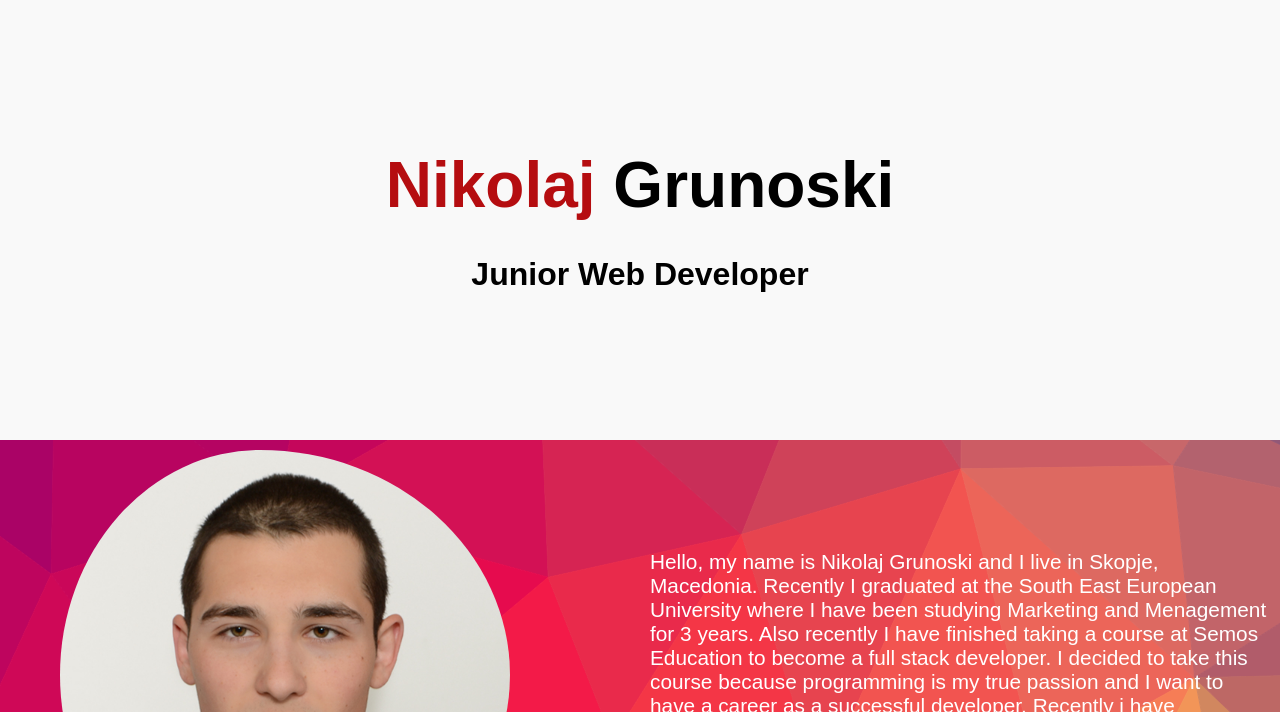
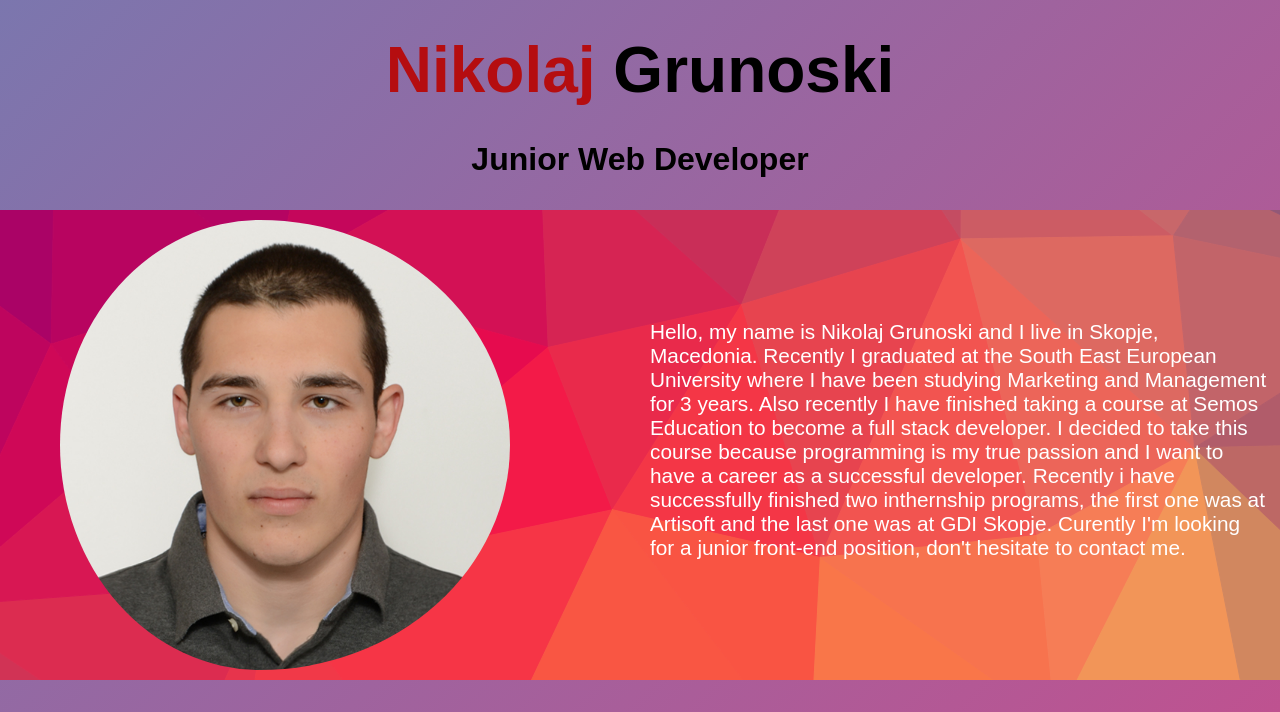
Before and after one commit to NikolajGrunoski/CvProjectPage, a PHP site: page /home.html in a window 1280 px wide. Shown: the top 712 px of the page. Run offline with PHP 8.4, Linux system fonts and the light colour scheme; some libraries are stand-ins or nearby versions; grey boxes are pictures that could not be loaded.

Commit message:
apdejt 3

```diff
--- a/home.html
+++ b/home.html
@@ -9,32 +9,63 @@
     <link href="https://fonts.googleapis.com/css2?family=Oswald:wght@200&display=swap" rel="stylesheet">
     <link rel="stylesheet" href="https://unpkg.com/aos@next/dist/aos.css" />
     <link rel="stylesheet" href="style.css">
-    <title>Document</title>
+    <link rel="shortcut icon" type="image/png" href="./img/ms-icon-70x70.png">
+    <title> Nikolaj Grunoski</title>
 </head>
 
 <body>
     <header class="main-header">
+
         <h1><span>Nikolaj</span> Grunoski</h1>
         <p>Junior Web Developer</p>
     </header>
+
     <main class="container">
+
         <section class="card-first">
             <img src="img/profile.jpg" alt="" class="profile-container">
             <div>
-
                 <p>Hello, my name is Nikolaj Grunoski and I live in Skopje, Macedonia. Recently I graduated at
                     the South East European University where
-                    I have been studying Marketing and Menagement for 3 years.
-                    Also recently I have finished taking a course at Semos Education to become a full stack developer.
+                    I have been studying Marketing and Management for 3 years.
+                    Also recently I have finished taking a course at Semos Education to become a full stack
+                    developer.
                     I decided to take this course because programming is my true passion and I want to have a career
-                    as a successful developer. Recently i have successfully finished two inthernship programs, the first
-                    one was at Artisoft and the last one was at GDI Skopje. Curently I'am looking for a junior
+                    as a successful developer. Recently i have successfully finished two inthernship programs, the
+                    first
+                    one was at Artisoft and the last one was at GDI Skopje. Curently I'm looking for a junior
                     front-end position, don't hesitate to contact me.
 
                 </p>
+            </div>
+        </section>
 
+        <section class="card-fifth" data-aos="fade-left">
+            <img src="img/skills.png" alt="" class="picture-five-container">
+            <div class="skills-container">
+                <h3>Skills</h3><br>
+                <ul>
+                    <span>Open source web platforms and languages</span><br><br>
+                    <li><i class="fas fa-check-circle"></i>JavaScript</li>
+                    <li><i class="fas fa-check-circle"></i>Node.js</li>
+                    <li><i class="fas fa-check-circle"></i>Mongo Db</li>
+                    <li><i class="fas fa-check-circle"></i>HTML5</li>
+                    <li><i class="fas fa-check-circle"></i>CSS3</li>
+                    <li><i class="fas fa-check-circle"></i>React & React Native</li>
+                    <li><i class="fas fa-check-circle"></i>Redux</li>
+
+                </ul>
+                <ul>
+                    <span class="list-two">Dev tools</span><br><br>
+                    <li><i class="fas fa-check-circle"></i>Webpack</li>
+                    <li><i class="fas fa-check-circle"></i>GNU/Linux</li>
+                    <li><i class="fas fa-check-circle"></i>Git</li>
+                    <li><i class="fas fa-check-circle"></i>Vs Code</li>
+                    <li><i class="fas fa-check-circle"></i>Robomongo</li>
+                    <li><i class="fas fa-check-circle"></i>MongoDb Atlas</li>
+                    <li><i class="fas fa-check-circle"></i>Heroku</li>
+                </ul>
             </div>
-
         </section>
 
         <section class="card-second" data-aos="fade-down-right ">
@@ -50,9 +81,8 @@
                     <br>
                     <li>
                         South East European University (Skopje, Macedonia)<br>
-                        01.09.2015 - 03.09.2019<br>
+                        01.09.2015 - 03.09.2019 <br>
                         Bachelor’s degree at Business and Economics – major at Marketing & Management
-
                     </li>
                 </ul>
             </div>
@@ -65,7 +95,8 @@
                 <ul>
                     <li>
                         GDI Skopje – Internship<br>
-                        28.02.2020 – 28.03.2020
+                        28.02.2020 – 28.03.2020<br>
+                        Responsible for web development using Java Script and ArcGis API
                     </li>
                     <br>
                     <li>
@@ -75,13 +106,11 @@
                     </li>
                 </ul>
             </div>
-
         </section>
 
         <section class="card-forth" data-aos="fade-down-right">
             <img src="img/project.jpg" alt="" class="picture-four-container">
             <div class="projects-container">
-
                 <h3>Projects</h3><br><br>
                 <span class="projects">Expenses Calculator </span><br><br>
                 <p> As a part of the Semos Javascript Academy, authored a project for tracking personal
@@ -94,33 +123,6 @@
                     <a href="https://expence-calculator.herokuapp.com/"><i class="fas fa-external-link-alt"></i></a>
                 </div>
 
-                <!-- <div class="container2">
-
-                    <div class="container-expence">
-                        <img src="./img/expence.PNG" alt="">
-                        <p>As a part of the Semos Javascript Academy, authored a project for tracking personal
-                            expenses, using Node/express and MongoDB on the backend, and React/Redux on the frontend.<br>
-                            ● Database models design <br>
-                            ● Deployment on Heroku app engine</p>
-                    </div>
-                </div> -->
-
-            </div>
-        </section>
-
-        <section class="card-fifth" data-aos="fade-left">
-            <img src="img/skills.png" alt="" class="picture-five-container">
-            <div class="skills-container">
-                <h3>Skills</h3><br>
-                <p>Knowledge in open source web platforms and languages (Javascript, Node.js, MongoDB, HTML5, CSS3,
-                    React,React Native, Redux);<br><br>
-                    Dev tools (Webpack, GNU/Linux, Git, VS Code, Robomongo, MongoDB Atlas, Heroku);<br><br>
-                    Data modeling and database design;
-                    <br><br>
-                    Languages: <br>
-                    Macedonian(native) <br>
-                    English(B2 Certificate)
-                </p>
             </div>
         </section>
 
@@ -140,16 +142,16 @@
                     <a href="https://www.instagram.com/grunoskin/"><i class="fab fa-instagram"></i></a>
                 </div>
 
-
             </div>
         </section>
-
     </main>
+    <script src="https://cdnjs.cloudflare.com/ajax/libs/font-awesome/5.11.2/js/all.min.js"
+        integrity="sha256-qM7QTJSlvtPSxVRjVWNM2OfTAz/3k5ovHOKmKXuYMO4=" crossorigin="anonymous"></script>
     <script src="https://unpkg.com/aos@next/dist/aos.js"></script>
     <script>
         AOS.init({
-            offset: 400,
-            duration: 1000
+            offset: 300,
+            duration: 900
         });
     </script>
 </body>
--- a/style.css
+++ b/style.css
@@ -7,7 +7,6 @@
   body {
     font-size: 1.3rem;
     font-family: 'Titillium Web', sans-serif;
-    /* font-weight: 800; */
     color: white;
     background: #f9f9f9;
   }
@@ -26,7 +25,7 @@
   }
 
   .main-header {
-    height: 55vh;
+    /* height: 55vh; */
     padding: 2rem;
     display: flex;
     flex-direction: column;
@@ -52,9 +51,6 @@
     font-weight: bold;
   }
 
-  /* img{
-    width: 90%;
-  } */
   .profile-container {
     width: 20%;
   }
@@ -78,7 +74,6 @@
   .card-first p{
     padding: 10px;
     margin-top: 100px;
-
   }
 
   .profile-container{
@@ -158,7 +153,6 @@
     height: 500px;
   }
 
-
   .card h3 {
     margin-bottom: 2rem;
   }
@@ -174,7 +168,6 @@
   .card:nth-child(even) img {
     order: 2;
   }
-
 
   .btn {
     display: inline-block;
@@ -201,7 +194,6 @@
 
   .projects{
     font-weight: bold;
-
   }
 
   .contact-info {
@@ -249,36 +241,56 @@
 
   .projects-container{
     margin-top: 20px;
-    /* align-content: center;
-    align-items: center;
-    display: flex; */
   }
 
   .skills-container{
-    margin-top: 80px;
+    margin-top: 30px;
   }
 
-  /* .container2{
-    width: 500px;
-    height: 200px;
-    background-color: blanchedalmond;
-    margin-left: 60px;
-    align-items: center;
-    display: flex;
-
+  .skills-container li {
+    list-style:none;
+    background-image:none;
+    background-position:0;
+    font-size: 1rem;
+    height: 40px;
   }
 
-  .container-expence {
-    width: 300px;
-    height: 120px;
-    margin-left:120px;
+  .skills-container ul {
+    float:left;
+    margin:0 5px;
+    margin-left: 30px;
+  }
 
-  } */
+  .skills-container span{
+    font-size: 1rem;
+    font-weight: bold;
+  }
 
-  /* img {
-    max-width: 100%;
-    max-height: 100%;
-} */
+  .fa-check-circle {
+    color: rgb(37, 185, 37);
+  }
+
+  /* ////////////////////////////////////////////////////////////////////////////// */
+
+
+
+  body {
+    background: linear-gradient(-45deg, #ee7752, #e73c7e, #23a6d5, #23d5ab);
+    background-size: 400% 400%;
+    animation: gradient 15s ease infinite;
+  }
+
+  @keyframes gradient {
+    0% {
+      background-position: 0% 50%;
+    }
+    50% {
+      background-position: 100% 50%;
+    }
+    100% {
+      background-position: 0% 50%;
+    }
+  }
 
   @media(max-width:600px) {
     .card {
```
Also changed, not shown: img/ms-icon-70x70.png (added).
